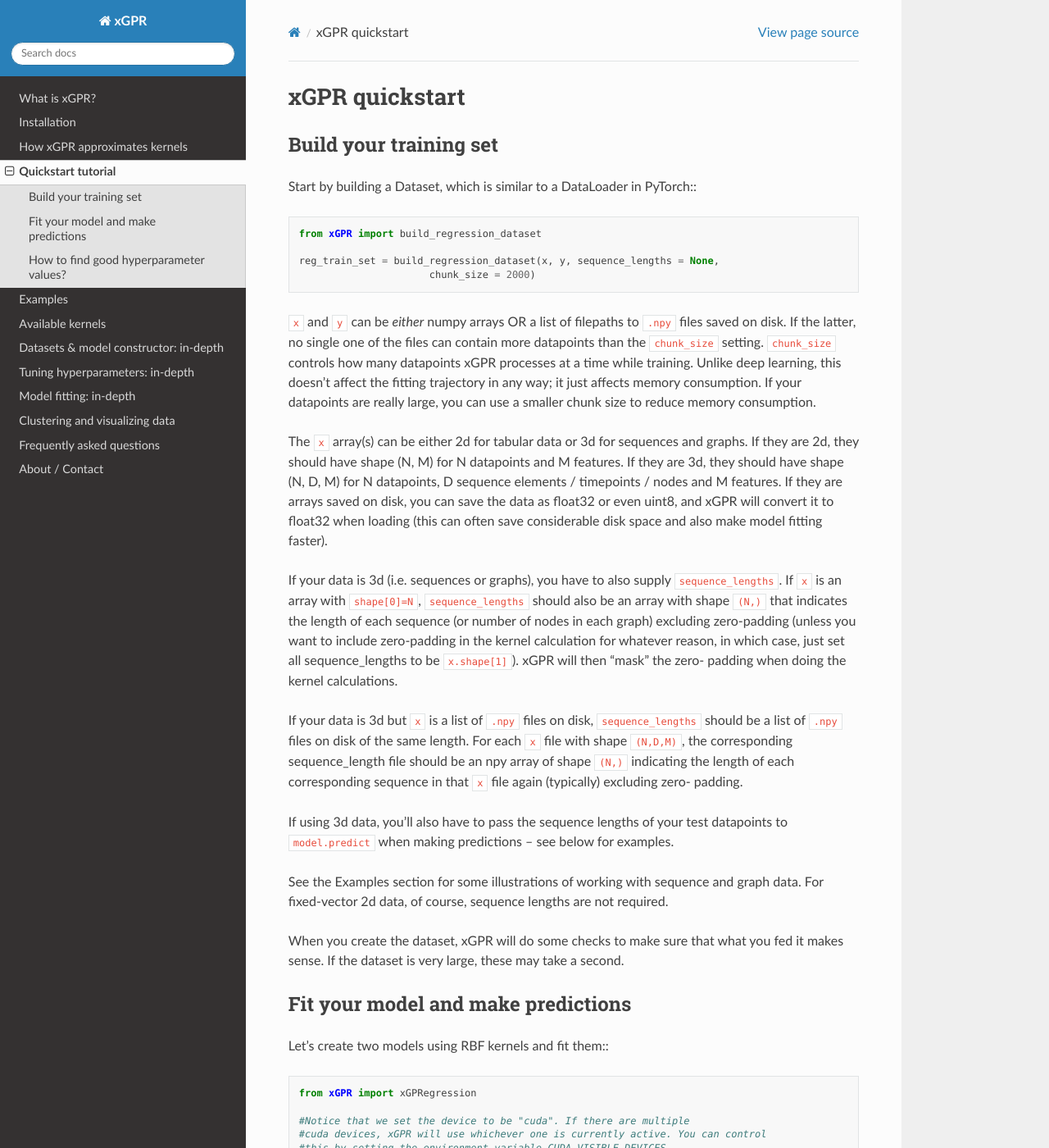
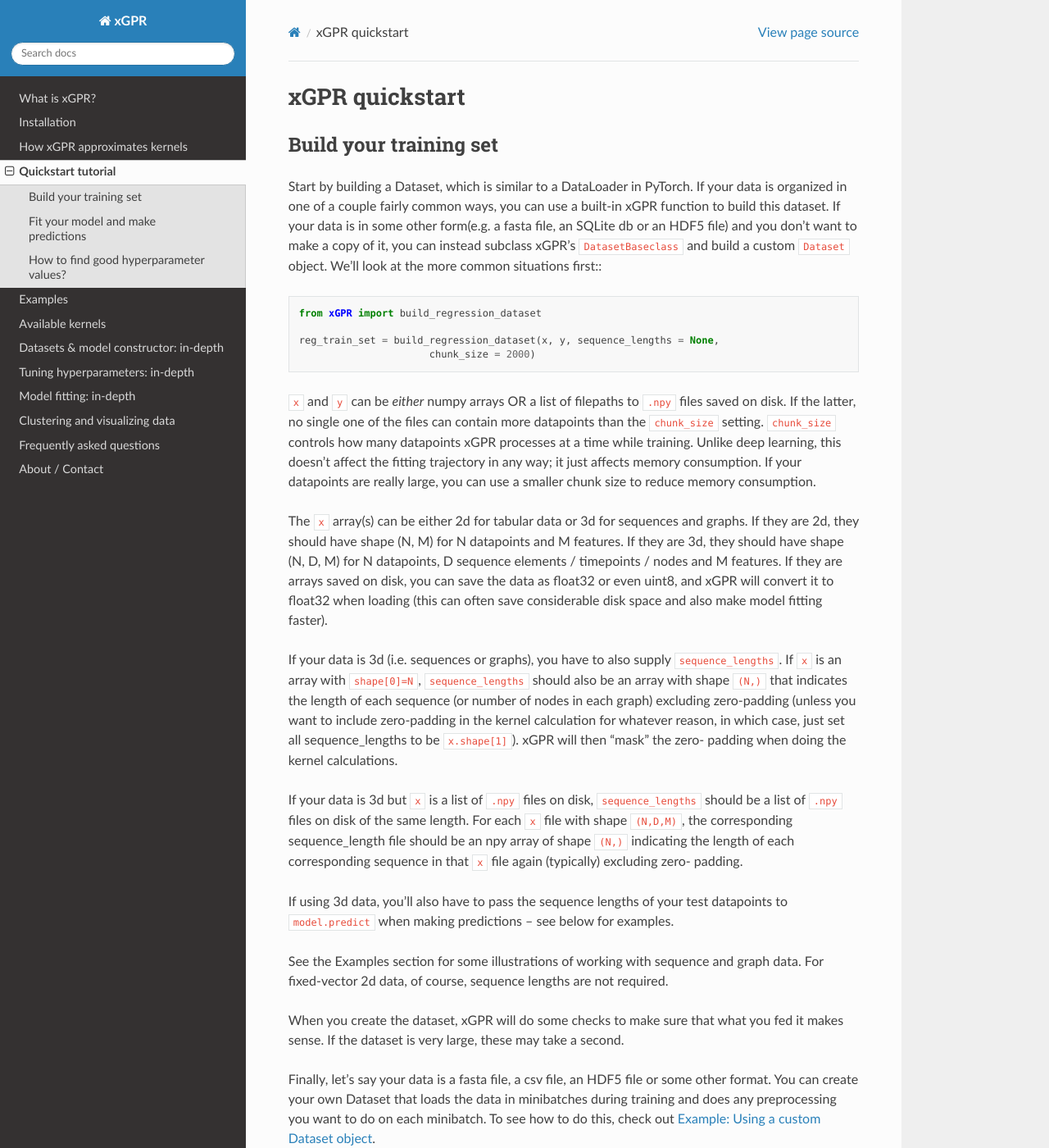
Before and after one commit to jlparkI/xGPR, a Sphinx documentation site: the page built from docs/basic_tutorial.rst, in a window 1280 px wide and 1400 px high. Shown: the whole window at 82% size. Built offline with Sphinx 7.4.7 and the Read the Docs theme 3.1.0, drawn with Linux system fonts in a browser that asks for light colours.

Commit message:
Simplified the Dataset classes to facilitate constructing custom datasets. Added an example to the docs to illustrate how to construct custom datasets.

```diff
--- a/docs/basic_tutorial.rst
+++ b/docs/basic_tutorial.rst
@@ -4,7 +4,14 @@ xGPR quickstart
 Build your training set
 -------------------------
 
-Start by building a Dataset, which is similar to a DataLoader in PyTorch:::
+Start by building a Dataset, which is similar to a DataLoader in PyTorch. If
+your data is organized in one of a couple fairly common ways, you can
+use a built-in xGPR function to build this dataset. If your data is in
+some other form(e.g. a fasta file, an SQLite db or an HDF5 file) and you
+don't want to make a copy of it, you can instead
+subclass xGPR's ``DatasetBaseclass`` and build a
+custom ``Dataset`` object. We'll look at the more common
+situations first:::
 
   from xGPR import build_regression_dataset
 
@@ -55,6 +62,11 @@ and graph data. For fixed-vector 2d data, of course, sequence lengths are not re
 When you create the dataset, xGPR will do some checks to make sure that
 what you fed it makes sense. If the dataset is very large, these may take a
 second.
+
+Finally, let's say your data is a fasta file, a csv file, an HDF5 file or some
+other format. You can create your own Dataset that loads the data in minibatches
+during training and does any preprocessing you want to do on each minibatch.
+To see how to do this, check out :doc:`notebooks/custom_dataset_example`.
 
 Fit your model and make predictions
 -------------------------------------
--- a/docs/notebooks/examples.rst
+++ b/docs/notebooks/examples.rst
@@ -3,7 +3,9 @@ Examples / Tutorials
 
 We've included 3 examples / tutorials to illustrate how you can use xGPR
 for fixed-vector data, protein sequence data and small molecule data
-as below.
+as below. A fourth example illustrates how to build a custom dataloader
+/ Dataset object that wraps a csv file, SQLite db or HDF5 file for
+easy and convenient training.
 
 .. toctree::
   :maxdepth: 1
@@ -13,3 +15,5 @@ as below.
   sequence_example
 
   molecule_example
+
+  custom_dataset_example
--- a/pyproject.toml
+++ b/pyproject.toml
@@ -4,7 +4,7 @@ build-backend = "scikit_build_core.build"
 
 [project]
 name = "xGPR"
-version = "0.4.6"
+version = "0.4.7"
 description = "Efficient approximate Bayesian machine learning"
 readme = "README.md"
 requires-python = ">=3.8"
--- a/xGPR/__init__.py
+++ b/xGPR/__init__.py
@@ -1,9 +1,10 @@
 #Version number. Updated if generating a new release.
 #Otherwise, do not change.
-__version__ = "0.4.6"
+__version__ = "0.4.7"
 
 #Key imports.
 from .xgp_regression import xGPRegression
+from .data_handling.data_handling_baseclass import DatasetBaseclass
 from .data_handling.dataset_builder import build_regression_dataset
 from .data_handling.dataset_builder import build_classification_dataset
 
```
Also changed, not shown: HISTORY.md (+5 -0 lines), docs/notebooks/custom_dataset_example.ipynb (added), 9 other files.
